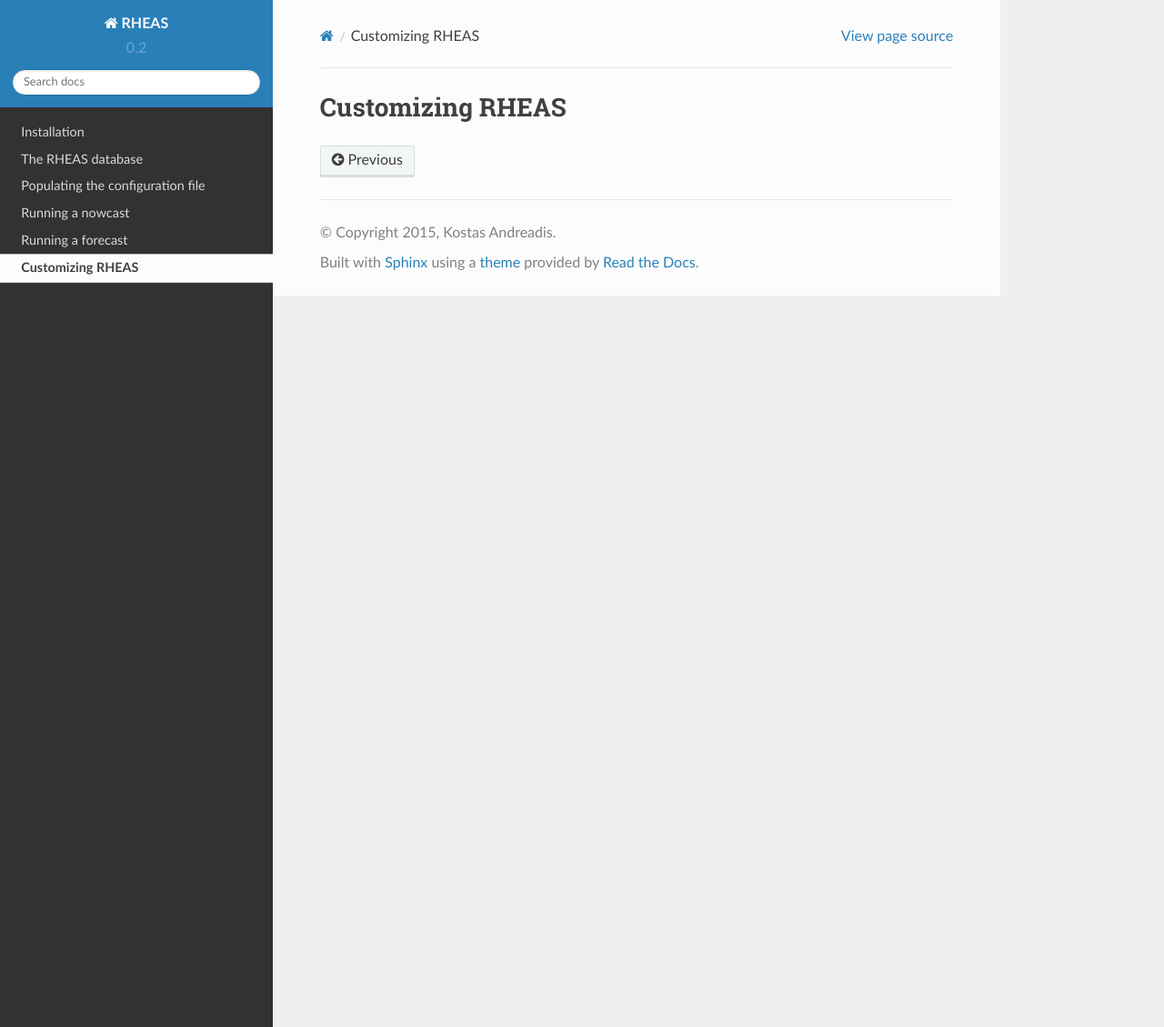
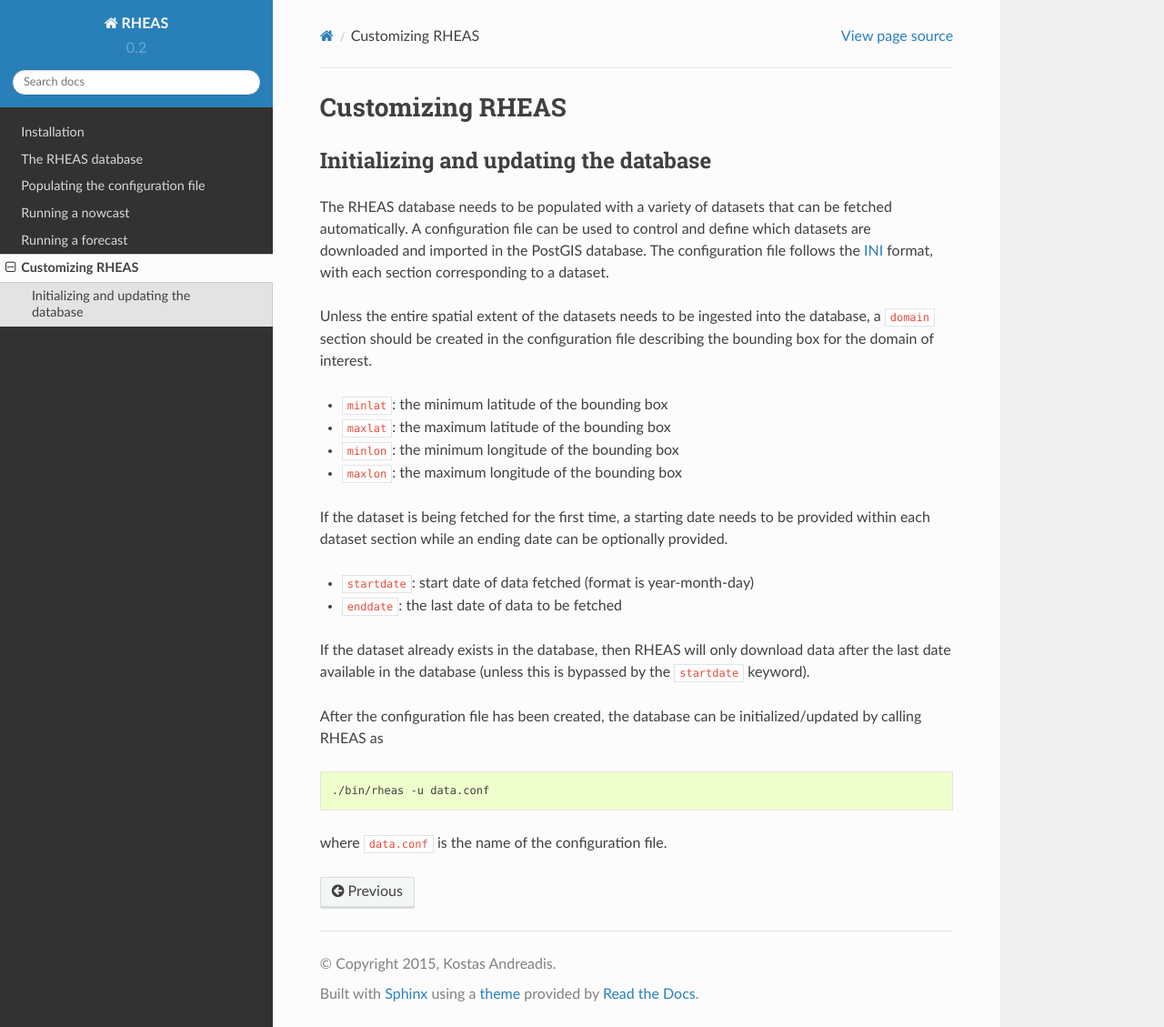
Before and after one commit to nasa/RHEAS, a Sphinx documentation site: the page built from doc/api.rst, in a window 1280 px wide and 1129 px high. Shown: the whole window at 91% size. Built offline with Sphinx 7.4.7 and the Read the Docs theme 2.0.0, drawn with Linux system fonts in a browser that asks for light colours; formulas are drawn with MathJax 3.

Commit message:
Updated documentation.

```diff
--- a/doc/api.rst
+++ b/doc/api.rst
@@ -1,2 +1,31 @@
 Customizing RHEAS
 =================================
+
+Initializing and updating the database
+--------------------------------
+
+The RHEAS database needs to be populated with a variety of datasets that can be fetched automatically. A configuration file can be used to control and define which datasets are downloaded and imported in the PostGIS database. The configuration file follows the `INI <http://en.wikipedia.org/wiki/INI_file>`_ format, with each section corresponding to a dataset.
+
+Unless the entire spatial extent of the datasets needs to be ingested into the database, a ``domain`` section should be created in the configuration file describing the bounding box for the domain of interest.
+
+* ``minlat``: the minimum latitude of the bounding box
+* ``maxlat``: the maximum latitude of the bounding box
+* ``minlon``: the minimum longitude of the bounding box
+* ``maxlon``: the maximum longitude of the bounding box
+
+If the dataset is being fetched for the first time, a starting date needs to be provided within each dataset section while an ending date can be optionally provided.
+
+* ``startdate``: start date of data fetched (format is year-month-day)
+* ``enddate``: the last date of data to be fetched
+
+If the dataset already exists in the database, then RHEAS will only download data after the last date available in the database (unless this is bypassed by the ``startdate`` keyword).
+
+After the configuration file has been created, the database can be initialized/updated by calling RHEAS as
+
+.. highlight:: bash
+
+::
+
+./bin/rheas -u data.conf
+
+where ``data.conf`` is the name of the configuration file.
```
